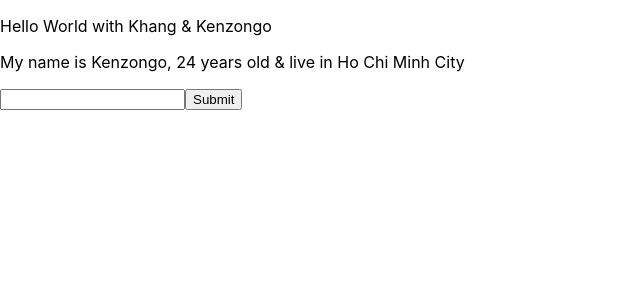
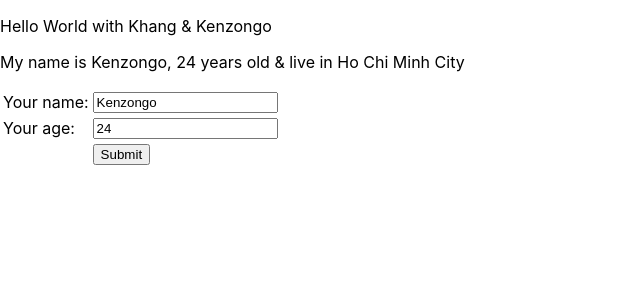
Before and after one commit to kenzongo/learning-reactjs, a React (Create React App) app: page / in a window 1280 px wide. Shown: the top 300 px of the page, without its empty margins (0-640 px from the left). Built offline with nearby package versions, Linux system fonts and the light colour scheme.

Commit message:
video 22

```diff
--- a/src/components/MyComponent.js
+++ b/src/components/MyComponent.js
@@ -1,4 +1,5 @@
 import React from 'react';
+import UserInfo from './UserInfo';
 class MyComponent extends React.Component {
     //JSX
     //Solution 1:
@@ -18,18 +19,18 @@ class MyComponent extends React.Component {
         age: 24,
         address: 'Ho Chi Minh City',
     };
-    handleMouseOver(event) {
-        //console.log(event.pageX);
-    }
-    handleClick(event) {
-        console.log('You just click me!!');
-        console.log(event.target);
-        //console.log('My name is ', this.state.name);
-        this.setState({
-            name: 'Khang',
-            age: Math.floor(Math.random() * 100 + 1),
-        });
-    }
+    // handleMouseOver(event) {
+    //     //console.log(event.pageX);
+    // }
+    // handleClick(event) {
+    //     console.log('You just click me!!');
+    //     console.log(event.target);
+    //     //console.log('My name is ', this.state.name);
+    //     this.setState({
+    //         name: 'Khang',
+    //         age: Math.floor(Math.random() * 100 + 1),
+    //     });
+    // }
     //solution 3:
     // handleClick = (event) => {
     //     console.log("You just click me!!");
@@ -40,33 +41,10 @@ class MyComponent extends React.Component {
     //         age: Math.floor(Math.random() * 100 + 1)
     //     })
     // }
-    handleOnChangeInput = (event) => {
-        this.setState({
-            name: event.target.value,
-        });
-    };
-    handleOnSubmit = (event) => {
-        //prevent default action of submit
-        event.preventDefault();
-        console.log(this.state)
-    }
     render() {
         return (
             <div>
-                <p>
-                    My name is {this.state.name}, {this.state.age} years old &amp; live in{' '}
-                    {this.state.address}
-                </p>
-                {/* <button onMouseOver={this.handleMouseOver}>Over me</button>
-                <button onClick={(event) => this.handleClick(event)}>Click me</button> */}
-                {/* <button onClick={this.handleClick}>Click me</button> */}
-                <form onSubmit={(event) => this.handleOnSubmit(event)}>
-                    <input
-                        onChange={(event) => this.handleOnChangeInput(event)}
-                        type="text"
-                    />
-                    <button>Submit</button>
-                </form>
+                <UserInfo />
             </div>
         );
     }
--- /dev/null
+++ b/src/components/UserInfo.js
@@ -0,0 +1,83 @@
+import React from "react";
+
+class UserInfo extends React.Component {
+    state = {
+        name: 'Kenzongo',
+        age: 24,
+        address: 'Ho Chi Minh City',
+    };
+    handleOnChangeInput = (event) => {
+        this.setState({
+            name: event.target.value,
+        });
+    };
+    handleOnSubmit = (event) => {
+        //prevent default action of submit
+        event.preventDefault();
+        if (event.target.name === 'lastInput') {
+            console.log(this.state);
+        }
+    }
+    handleOnChangeAge = (event) => {
+        this.setState({
+            age: event.target.value,
+        });
+    }
+    handleKeyDown = (event) => {
+        if (event.key === 'Enter') {
+            if (event.target.name === 'lastInput') {
+                this.handleOnSubmit(event);
+            }
+        }
+    }
+    render() {
+        return (
+            <div>
+                <p>
+                    My name is {this.state.name}, {this.state.age} years old &amp; live in{' '}
+                    {this.state.address}
+                </p>
+                <form onSubmit={this.handleOnSubmit}>
+                    <table>
+                        <tbody>
+                            <tr>
+                                <td>
+                                    <label>Your name: </label>
+                                </td>
+                                <td>
+                                    <input
+                                        onChange={(event) => this.handleOnChangeInput(event)}
+                                        type="text"
+                                        value={this.state.name}
+                                        name="firstInput"
+                                    // placeholder="input name"
+                                    />
+                                </td>
+                            </tr>
+                            <tr>
+                                <td>
+                                    <label>Your age: </label>
+                                </td>
+                                <td>
+                                    <input
+                                        type="text"
+                                        onChange={(event) => this.handleOnChangeAge(event)}
+                                        onKeyDown={(event) => this.handleKeyDown(event)}
+                                        value={this.state.age}
+                                        name="lastInput"
+                                    />
+                                </td>
+                            </tr>
+                            <tr>
+                                <td></td>
+                                <td><button type="submit">Submit</button></td>
+                            </tr>
+                        </tbody>
+                    </table>
+                </form>
+            </div>
+        );
+    }
+}
+
+export default UserInfo;
```
